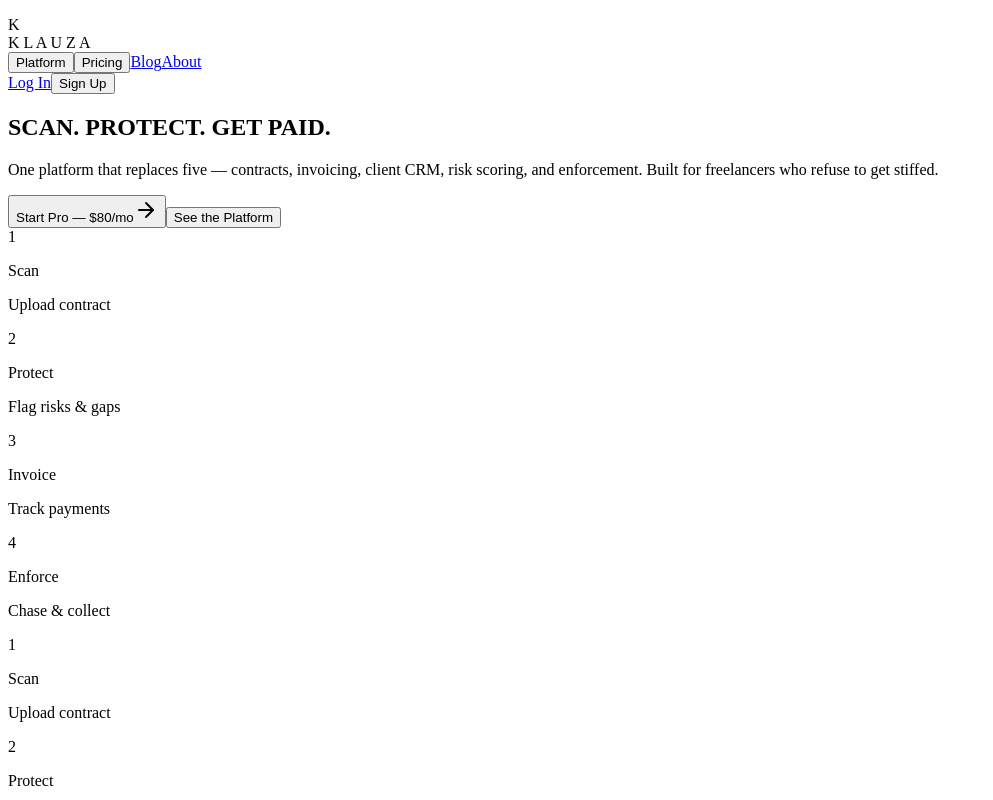
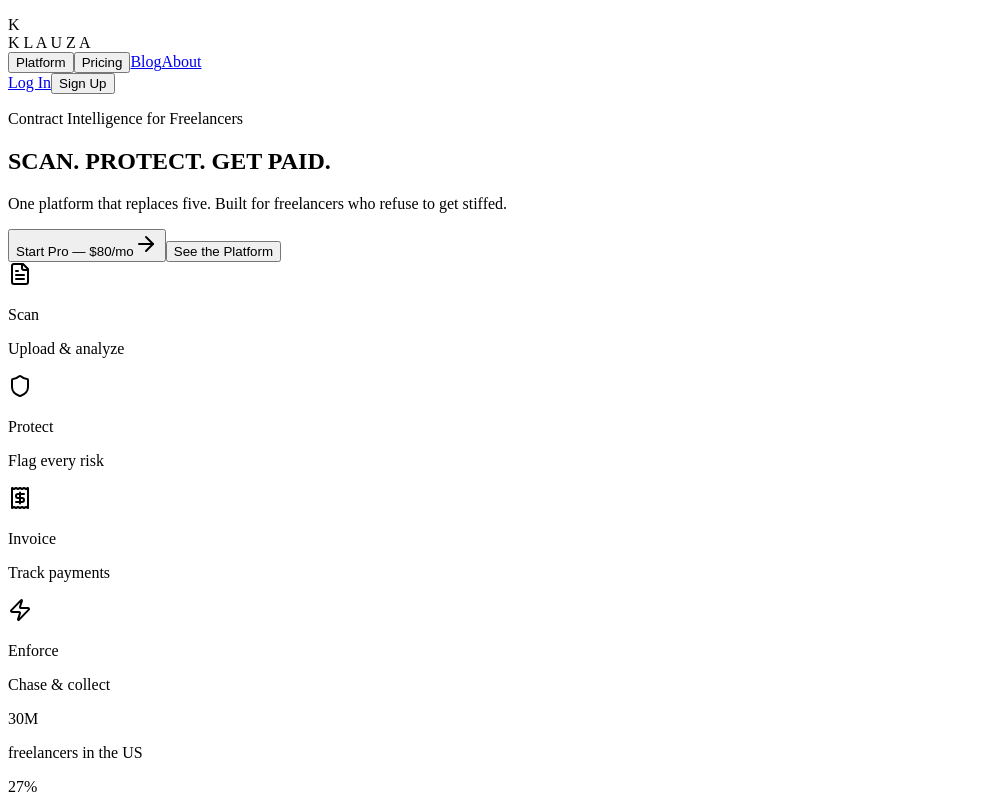
Before and after one commit to neelbarm/Klauza, a React (Vite) app in the folder klauza/client/: page /#/ in a window 1280 px wide. Shown: the top 800 px of the page, without its empty margins (0-993 px from the left). Built offline with nearby package versions, Linux system fonts and the light colour scheme; a web font is replaced by a local one.

Commit message:
Polish hero: icon grid workflow, tagline, tighter copy

```diff
--- a/klauza/client/src/pages/landing.tsx
+++ b/klauza/client/src/pages/landing.tsx
@@ -64,80 +64,59 @@ function Navbar() {
 }
 
 function HeroSection() {
+  const steps = [
+    { icon: FileText, label: "Scan", sub: "Upload & analyze" },
+    { icon: Shield, label: "Protect", sub: "Flag every risk" },
+    { icon: Receipt, label: "Invoice", sub: "Track payments" },
+    { icon: Zap, label: "Enforce", sub: "Chase & collect" },
+  ];
+
   return (
-    <section className="pt-32 pb-24 px-6">
+    <section className="pt-28 pb-20 px-6">
       <div className="max-w-4xl mx-auto text-center">
+        {/* Tagline */}
+        <p className="text-xs font-display tracking-[0.3em] text-primary uppercase mb-6">Contract Intelligence for Freelancers</p>
+
         {/* Main headline */}
-        <h1 className="font-display text-4xl sm:text-5xl md:text-6xl lg:text-7xl uppercase leading-[1.1] tracking-tight">
+        <h1 className="font-display text-4xl sm:text-5xl md:text-6xl lg:text-7xl uppercase leading-[1.05] tracking-tight">
           SCAN. PROTECT.{" "}
           <span className="text-primary">GET PAID.</span>
         </h1>
 
         {/* Sub copy */}
-        <p className="mt-8 text-muted-foreground text-base sm:text-lg max-w-2xl mx-auto leading-relaxed">
-          One platform that replaces five — contracts, invoicing, client CRM, risk scoring, and enforcement. Built for freelancers who refuse to get stiffed.
+        <p className="mt-6 text-muted-foreground text-base sm:text-lg max-w-xl mx-auto leading-relaxed">
+          One platform that replaces five. Built for freelancers who refuse to get stiffed.
         </p>
 
         {/* CTA buttons */}
         <div className="flex flex-col sm:flex-row items-center justify-center gap-4 mt-10">
           <Link href="/auth">
-            <Button className="rounded-full bg-primary text-primary-foreground hover:bg-primary/90 px-8 h-11 text-sm" data-testid="button-start-pro-hero">
+            <Button className="rounded-full bg-primary text-primary-foreground hover:bg-primary/90 px-8 h-12 text-sm font-medium" data-testid="button-start-pro-hero">
               Start Pro — $80/mo
               <ArrowRight className="ml-2 h-4 w-4" />
             </Button>
           </Link>
           <Button
             variant="outline"
-            className="rounded-full px-8 h-11 text-sm border-border"
+            className="rounded-full px-8 h-12 text-sm border-border"
             onClick={() => document.getElementById('solution')?.scrollIntoView({ behavior: 'smooth' })}
             data-testid="button-see-platform"
           >
             See the Platform
           </Button>
         </div>
+      </div>
 
-        {/* Workflow visualization — clean horizontal line */}
-        <div className="mt-16 relative">
-          <div className="hidden sm:flex items-center justify-center gap-0">
-            {[
-              { label: "Scan", sub: "Upload contract" },
-              { label: "Protect", sub: "Flag risks & gaps" },
-              { label: "Invoice", sub: "Track payments" },
-              { label: "Enforce", sub: "Chase & collect" },
-            ].map((step, i) => (
-              <div key={step.label} className="flex items-center">
-                <div className="flex flex-col items-center w-36">
-                  <div className="w-10 h-10 rounded-full border-2 border-primary/30 bg-background flex items-center justify-center text-sm font-display font-semibold text-primary">
-                    {i + 1}
-                  </div>
-                  <p className="text-sm font-medium mt-2.5">{step.label}</p>
-                  <p className="text-[11px] text-muted-foreground mt-0.5">{step.sub}</p>
-                </div>
-                {i < 3 && (
-                  <div className="w-12 h-px bg-border -mt-6" />
-                )}
-              </div>
-            ))}
-          </div>
-          {/* Mobile: simple numbered list */}
-          <div className="sm:hidden flex flex-col gap-3">
-            {[
-              { label: "Scan", sub: "Upload contract" },
-              { label: "Protect", sub: "Flag risks & gaps" },
-              { label: "Invoice", sub: "Track payments" },
-              { label: "Enforce", sub: "Chase & collect" },
-            ].map((step, i) => (
-              <div key={step.label} className="flex items-center gap-3">
-                <div className="w-8 h-8 rounded-full border-2 border-primary/30 bg-background flex items-center justify-center text-xs font-display font-semibold text-primary shrink-0">
-                  {i + 1}
-                </div>
-                <div className="text-left">
-                  <p className="text-sm font-medium">{step.label}</p>
-                  <p className="text-xs text-muted-foreground">{step.sub}</p>
-                </div>
-              </div>
-            ))}
-          </div>
+      {/* Workflow strip — full-width dark band */}
+      <div className="mt-16 mx-auto max-w-3xl">
+        <div className="grid grid-cols-4 gap-px rounded-xl overflow-hidden border border-border bg-border">
+          {steps.map((step) => (
+            <div key={step.label} className="bg-card py-5 px-2 flex flex-col items-center text-center">
+              <step.icon className="h-5 w-5 text-primary mb-2" />
+              <p className="text-sm font-semibold">{step.label}</p>
+              <p className="text-[11px] text-muted-foreground mt-0.5 hidden sm:block">{step.sub}</p>
+            </div>
+          ))}
         </div>
       </div>
     </section>
```
